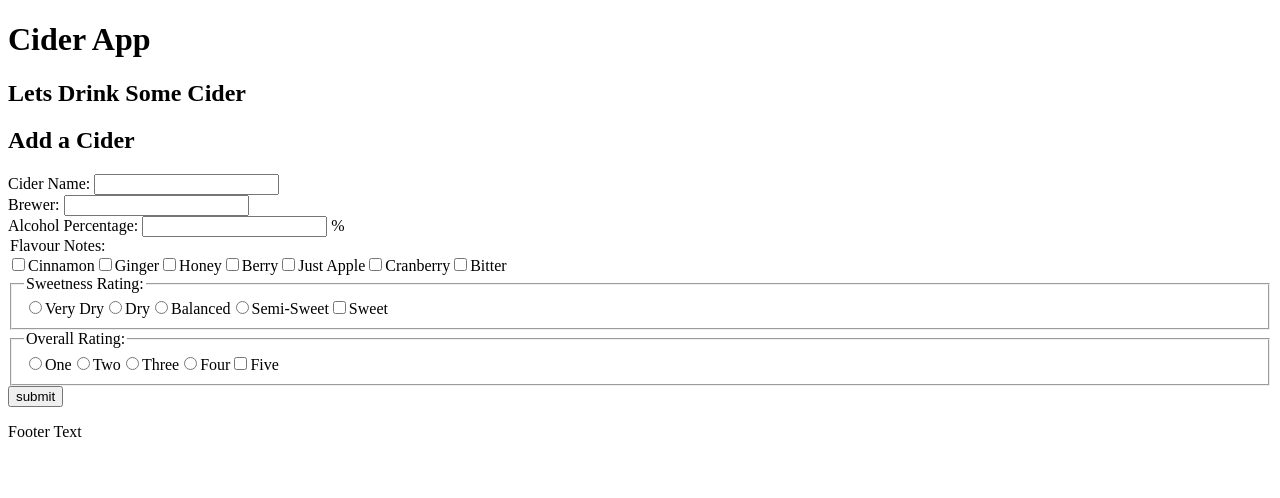
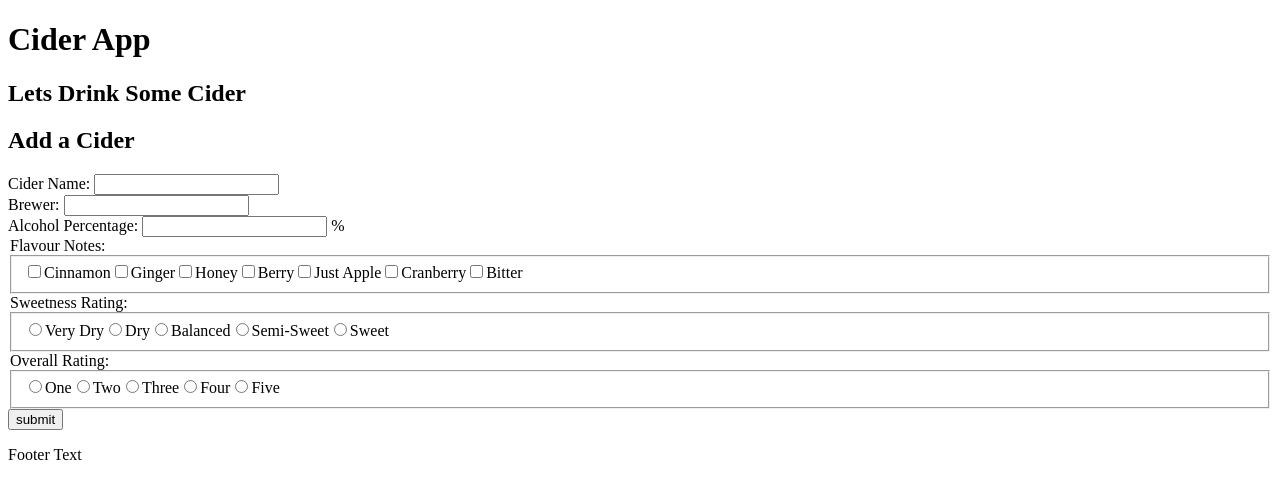
Before and after one commit to amdoyle/CiderApp, a React (Create React App) app: page /add in a window 1280 px wide. Shown: the top 498 px of the page. Built offline with nearby package versions, Linux system fonts and the light colour scheme.

Commit message:
Updated fields to build refereces to form fields using refs

```diff
--- a/src/components/addcider.js
+++ b/src/components/addcider.js
@@ -1,44 +1,78 @@
 import React from 'react';
 
 export default class AddCider extends React.Component {
+  constructor() {
+    super();
+    // binding the this event to work within addNewCider;
+    this.addNewCider = this.addNewCider.bind(this);
+  }
+
+  addNewCider = (event) => {
+    event.preventDefault();
+
+    //extracting the checked values from the flavor checkboxes
+    const flavorFieldSet = this.flavor.children;
+    const flavorFieldSetCheckBox = Array.prototype.slice.call(flavorFieldSet);
+    const flavorsChecked = flavorFieldSetCheckBox.filter(item => item.checked);
+
+    //extracting the selected values from the sweetness checkboxes
+    const sweetnessFieldSet = this.sweetness.children;
+    const sweetnessFieldSetCheckBox = Array.prototype.slice.call(sweetnessFieldSet);
+    const sweetnesssChecked = sweetnessFieldSetCheckBox.filter(item => item.checked);
+
+    //extracting the selected values from the sweetness checkboxes
+    const ratingFieldSet = this.rating.children;
+    const ratingFieldSetCheckBox = Array.prototype.slice.call(ratingFieldSet);
+    const ratingsChecked = ratingFieldSetCheckBox.filter(item => item.checked);
+
+    const cider = {
+      name: this.name.value,
+      brewer: this.brewer.value,
+      percent: this.percent.value,
+      flavor: flavorsChecked,
+      sweetness: sweetnesssChecked,
+      rating: ratingsChecked
+    }
+  };
+
   render() {
     return(
-      <form action="" className="add-cider">
+      <form action="" className="add-cider" onSubmit={this.addNewCider} >
           <h2>Add a Cider</h2>
           <div>
-            <label htmlFor="cider-name">Cider Name: <input type="text" id="cider-name" name="cider-name" /></label>
+            <label htmlFor="name">Cider Name: <input type="text" id="name" name="name" ref={(input)=> {this.name = input}} /></label>
           </div>
           <div>
-            <lable htmlFor="brewer-name">Brewer: <input type="text" id="brewer" name="brewer-name" /></lable>
+            <label htmlFor="brewer">Brewer: <input type="text" id="brewer" name="brewer" ref={(input)=> {this.brewer = input}} /></label>
           </div>
           <div>
-            <lable htmlFor="alcohol-percent">Alcohol Percentage: <input type="number" name="alcohol-percent" id="alcohol" /> %</lable>
+            <label htmlFor="percent">Alcohol Percentage: <input type="number" name="percent" id="percent" ref={(input)=> {this.percent = input}} /> %</label>
           </div>
-          <feildset>
-            <legend htmlFor="flavor">Flavour Notes:</legend>
-            <label htmlFor="cinnamon"><input type="checkbox" id="cinnamon" value="cinnamon" name="falvor" />Cinnamon</label>
-            <label htmlFor="ginger"><input type="checkbox" id="ginger" value="ginger" ame="falvor" />Ginger</label>
-            <label htmlFor="honey"><input type="checkbox" id="honey" value="honey" name="falvor" />Honey</label>
-            <label htmlFor="berry"><input type="checkbox" id="berry" value="berry" name="falvor" />Berry</label>
-            <label htmlFor="apple"><input type="checkbox" id="apple" value="apple" name="falvor" />Just Apple</label>
-            <label htmlFor="cranberry"><input type="checkbox" id="cranberry" value="cranberry"  name="falvor" />Cranberry</label>
-            <label htmlFor="bitter"><input type="checkbox" id="bitter" value="bitter" name="falvor" />Bitter</label>
-          </feildset>
-          <fieldset>
-            <legend htmlFor="sweetness">Sweetness Rating:</legend>
-            <label htmlFor="very-dry"><input type="radio" id="very-dry" value="very-dry"  name="sweetness" />Very Dry</label>
-            <label htmlFor="dry"><input type="radio" id="dry" value="dry" name="sweetness" />Dry</label>
-            <label htmlFor="blanced"><input type="radio" id="balanced" value="balanced" name="sweetness" />Balanced</label>
-            <label htmlFor="semi-sweet"><input type="radio" id="semi-sweet" value="semi-sweet" name="sweetness" />Semi-Sweet</label>
-            <label htmlFor="sweet"><input type="checkbox" id="sweet" value="sweet" name="sweetness" />Sweet</label>
+          <legend htmlFor="flavor">Flavour Notes:</legend>
+          <fieldset ref={(input)=> {this.flavor = input}}>
+            <input type="checkbox" id="cinnamon" value="cinnamon" name="falvor" /><label htmlFor="cinnamon">Cinnamon</label>
+            <input type="checkbox" id="ginger" value="ginger" name="falvor" /><label htmlFor="ginger">Ginger</label>
+            <input type="checkbox" id="honey" value="honey" name="falvor" /><label htmlFor="honey">Honey</label>
+            <input type="checkbox" id="berry" value="berry" name="falvor" /><label htmlFor="berry">Berry</label>
+            <input type="checkbox" id="apple" value="apple" name="falvor" /><label htmlFor="apple">Just Apple</label>
+            <input type="checkbox" id="cranberry" value="cranberry" name="falvor" /><label htmlFor="cranberry">Cranberry</label>
+            <input type="checkbox" id="bitter" value="bitter" name="falvor" /><label htmlFor="bitter">Bitter</label>
           </fieldset>
-          <fieldset>
-            <legend htmlFor="sweetness">Overall Rating:</legend>
-            <label htmlFor="one"><input type="radio" id="one" value="1"  name="rating" />One</label>
-            <label htmlFor="two"><input type="radio" id="two" value="3" name="rating" />Two</label>
-            <label htmlFor="three"><input type="radio" id="three" value="3" name="rating" />Three</label>
-            <label htmlFor="four"><input type="radio" id="four" value="4" name="rating" />Four</label>
-            <label htmlFor="five"><input type="checkbox" id="five" value="5" name="rating" />Five</label>
+          <legend htmlFor="sweetness">Sweetness Rating:</legend>
+          <fieldset ref={(input)=> {this.sweetness = input}}>
+            <input type="radio" id="very-dry" value="very-dry"  name="sweetness" /><label htmlFor="very-dry">Very Dry</label>
+            <input type="radio" id="dry" value="dry" name="sweetness" /><label htmlFor="dry">Dry</label>
+            <input type="radio" id="balanced" value="balanced" name="sweetness" /><label htmlFor="blanced">Balanced</label>
+            <input type="radio" id="semi-sweet" value="semi-sweet" name="sweetness" /><label htmlFor="semi-sweet">Semi-Sweet</label>
+            <input type="radio" id="sweet" value="sweet" name="sweetness" /><label htmlFor="sweet">Sweet</label>
+          </fieldset>
+          <legend htmlFor="rating">Overall Rating:</legend>
+          <fieldset ref={(input)=> {this.rating = input}}>
+            <input type="radio" id="one" value="1"  name="rating" /><label htmlFor="one">One</label>
+            <input type="radio" id="two" value="3" name="rating" /><label htmlFor="two">Two</label>
+            <input type="radio" id="three" value="3" name="rating" /><label htmlFor="three">Three</label>
+            <input type="radio" id="four" value="4" name="rating" /><label htmlFor="four">Four</label>
+            <input type="radio" id="five" value="5" name="rating" /><label htmlFor="five">Five</label>
           </fieldset>
           <input type="submit" value="submit" />
       </form>
```
